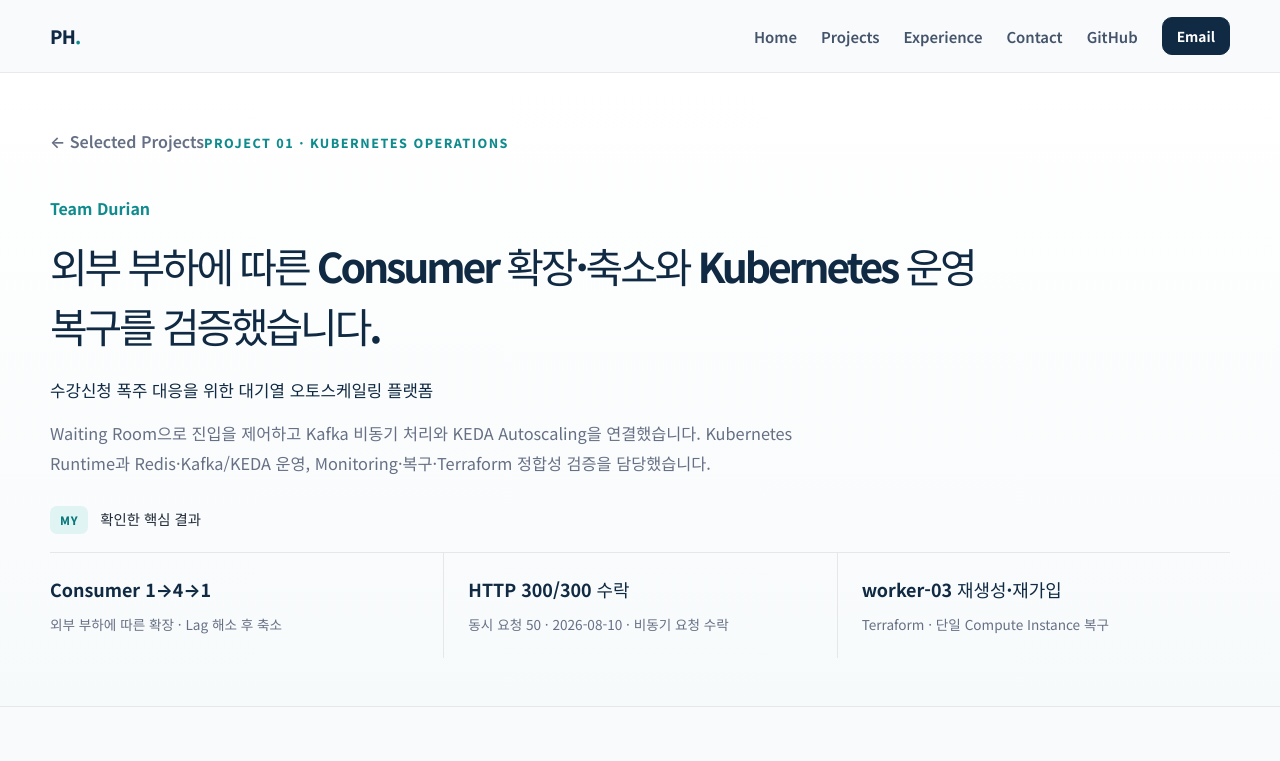
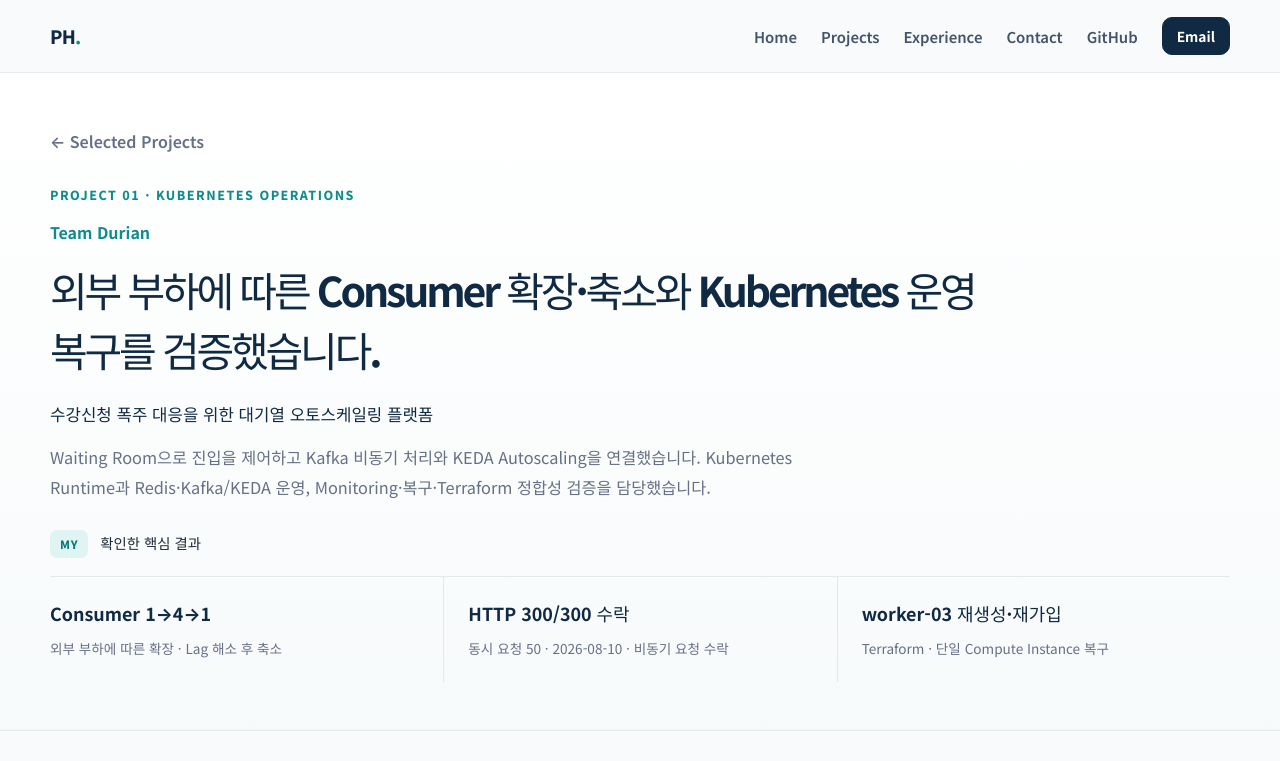
Before and after one commit to wkfkeha784-pixel/cloud-infra-portfolio, a React (Vite) app: page /projects/durian in a window 1280 px wide. Shown: the top 761 px of the page. Built offline with nearby package versions, Linux system fonts and the light colour scheme.

Commit message:
fix: separate Durian back navigation from project label

```diff
--- a/src/styles/global.css
+++ b/src/styles/global.css
@@ -1078,7 +1078,7 @@ img { max-width: 100%; }
 }
 
 .durian-hero { padding: 56px 0 48px; }
-.durian-hero .back-link { margin-bottom: 28px; }
+.durian-hero .back-link { display: flex; width: fit-content; margin-bottom: 28px; }
 .durian-hero h1 { margin: 14px 0 0; max-width: 980px; letter-spacing: -0.035em; }
 .durian-project-name { display: block; margin-bottom: 14px; color: var(--teal); font-size: 1rem; line-height: 1.7; letter-spacing: 0; }
 .durian-headline { display: block; font-size: clamp(1.8rem, 3.2vw, 2.7rem); line-height: 1.45; word-break: keep-all; overflow-wrap: anywhere; }
```
